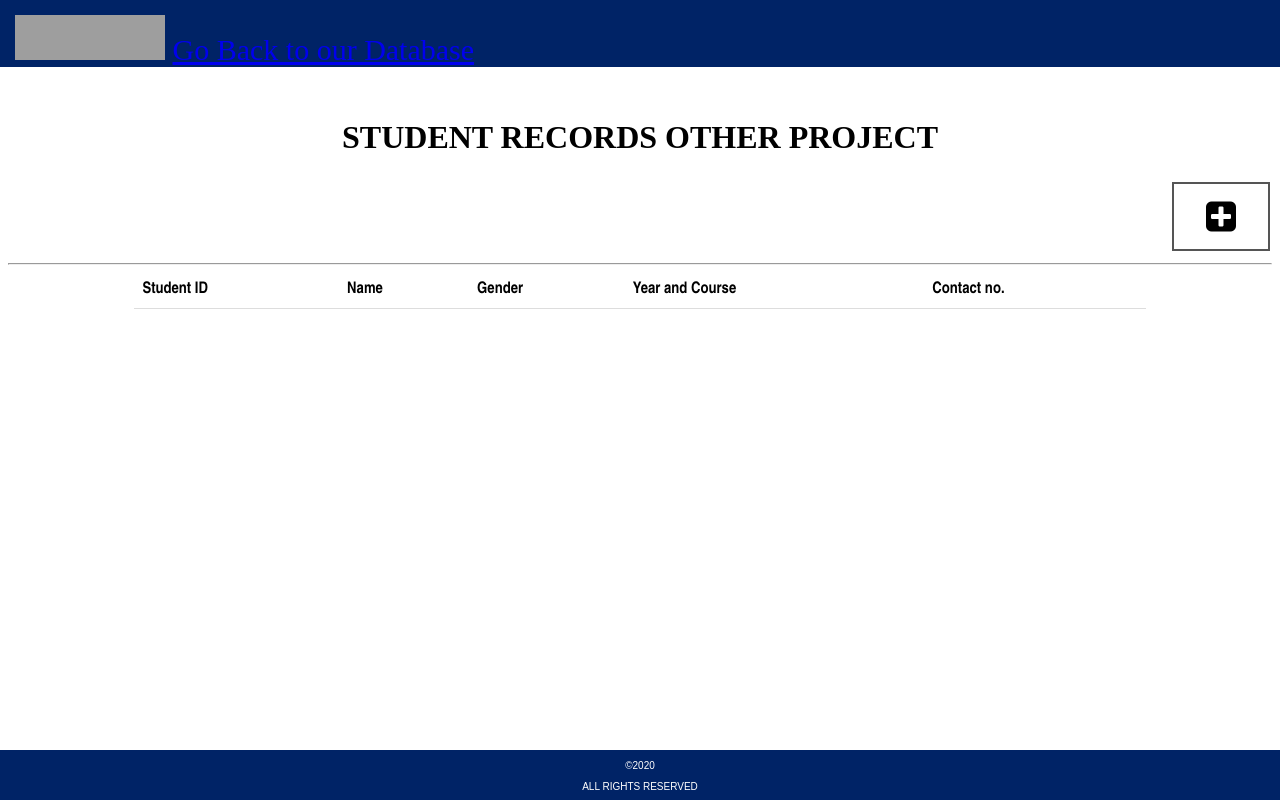
After one commit to niznich/ITCC14_FinalProject, a PHP site: page /reg/rest_con.php in a window 1280 px wide. The commit adds this page. Run offline with PHP 8.4, Linux system fonts and the light colour scheme; data that the repository does not hold is empty; some libraries are stand-ins or nearby versions; grey boxes are pictures that could not be loaded.

Commit message:
Add files via upload

```diff
--- a/get_students.php
+++ b/get_students.php
@@ -26,7 +26,9 @@ $students = $stmt->fetchAll(PDO::FETCH_ASSOC);
 </head>
     <div class = "header_2">
     <img src = "assets/XU Logo.png" id="leftImageXU" />
-
+    <a href="rest_con.php" style="color: white;
+    padding-left: 50px;
+    padding-bottom: 20px;">SAMPLE CONNECT</a>
     </div>
 <div class="footer">
   <p> <footer>&copy;2020</footer> </p>
--- /dev/null
+++ b/rest_con.php
@@ -0,0 +1,84 @@
+<?php
+
+$response = json_decode(file_get_contents('http://localhost/reg/api_new.php'));
+  // $stud = json_encode($response);
+ // $result = '1';
+
+// foreach($response as $res):
+// echo $res;
+// endforeach;
+// var_dump($response);
+?>
+
+
+
+
+<!DOCTYPE html>
+<html>
+<head>
+<link rel = "stylesheet" href = "assets/style.css">
+<link rel = "stylesheet" href = "assets/font-awesome/css/font-awesome.min.css">
+<!-- <link rel="stylesheet" href="https://cdnjs.cloudflare.com/ajax/libs/font-awesome/4.7.0/css/font-awesome.min.css"> -->
+<meta name="viewport" content="width=device-width, initial-scale=1">
+<title> Xavier University - Office of Student Affairs </title>
+</head>
+    <div class = "header_2">
+    <img src = "assets/XU Logo.png" id="leftImageXU" />
+    <a href="get_students.php">Go Back to our Database</a>
+
+    </div>
+<div class="footer">
+  <p> <footer>&copy;2020</footer> </p>
+  <p> <footer>ALL RIGHTS RESERVED</footer> </p>
+</div>
+</div>
+<body>
+
+</body>
+
+<br>
+<br>
+<br>
+<br>
+<br>
+<h1 style="text-align:center; ">STUDENT RECORDS OTHER PROJECT</h1>
+<div style="text-align: right;">
+<a style="background-color: white;
+  color: black;
+  border: 2px solid #555555;  padding: 15px 32px;
+  text-align: center;
+  text-decoration: none;
+  display: inline-block;
+  font-size: 16px;
+  margin: 4px 2px;
+  cursor: pointer;
+  " id="add_buttn" href="add_students.php" type="submit" ><i class="fa fa-plus-square" style="font-size:35px;color:black"></i></a>
+  </div>
+<hr>
+<div class="container">
+<table>
+        <thead>
+            <tr>
+                <td>Student ID</td>
+                <td>Name</td>
+                <td>Gender</td>
+                <td>Year and Course</td>
+                <td>Contact no.</td>
+            </tr>
+        </thead>
+        <tbody>
+            <?php foreach ($response as $student): ?>
+            <tr>
+                <td><?=$student->Id?></td>
+                <td><?=$student->name?></td>
+                <td><?=$student->gender?></td>
+                <td><?=$student->year_course?></td>
+                <td><?=$student->contact?></td>
+            </tr>
+            <?php endforeach; ?>
+        </tbody>
+    </table>
+
+
+</body>
+</html>
```
Also changed, not shown: api.php (added, +15 -0 lines).
